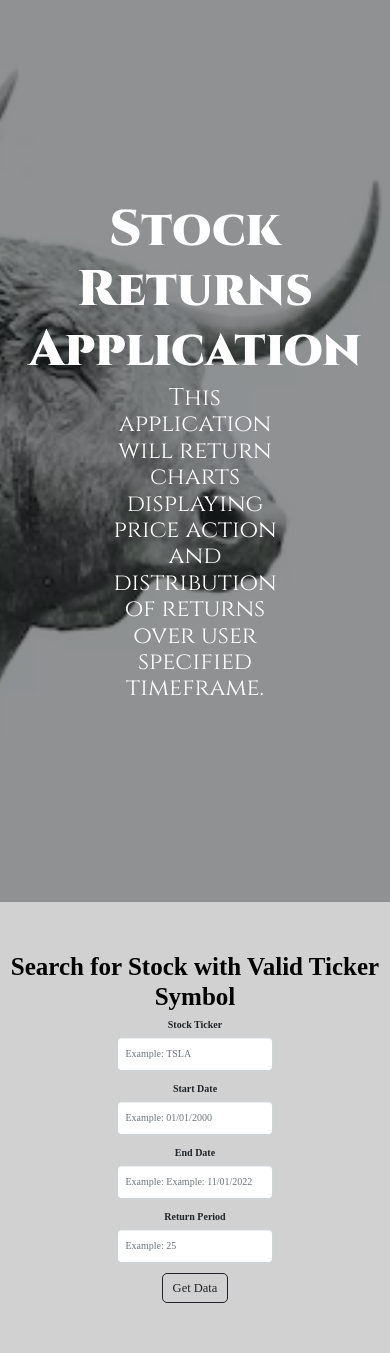
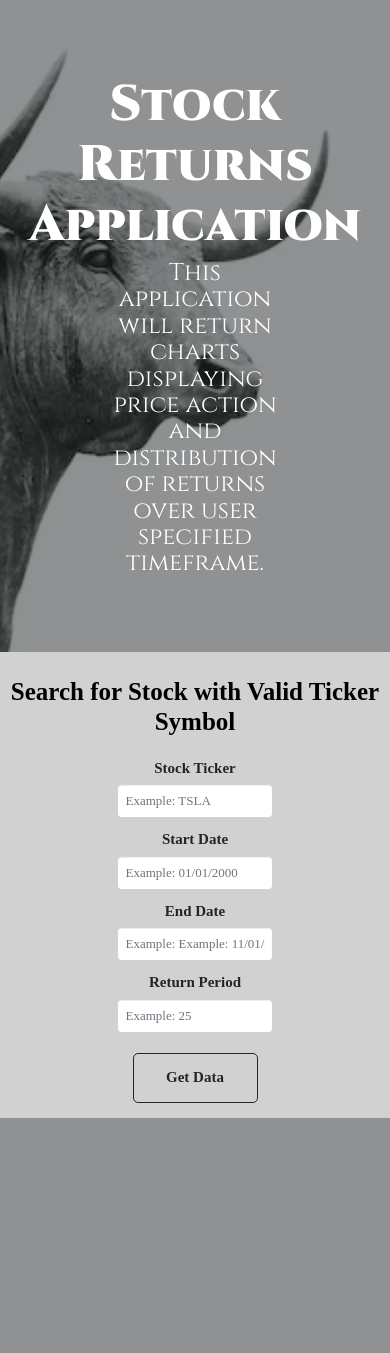
Before and after one commit to adrevezzo/stock_returns, a Flask app: page / in a window 390 px wide. After the commit the page ends 1118 px from the top, so only its background shows below. Run offline with Flask 2, Linux system fonts and the light colour scheme; some libraries are stand-ins or nearby versions; some web fonts are replaced.

Commit message:
reformat form control, labels, button, add breakpoint padding change for bg image

```diff
--- a/static/css/style1.css
+++ b/static/css/style1.css
@@ -1,5 +1,6 @@
 body {
   font-family: 'Sawarabi Mincho', serif;
+  margin: 0;
   text-align: center;
   background-color: #d1d1d1;
 }
@@ -16,11 +17,11 @@
   background-size: cover;
   isolation: isolate;
   position: relative;
-  padding: 200px 0 200px;
+  padding: 150px 0 150px;
 }
 
 .hero::after {
-  content:'';
+  content: '';
   position: absolute;
   z-index: -1;
   inset: 0;
@@ -39,18 +40,10 @@
 .subheading {
   color: white;
   font-family: 'Cinzel', serif;
-  font-size:24px;
+  font-size: 24px;
   font-weight: 300;
   line-height: 1.1;
   margin: 0 25%;
-}
-
-.input-form-all {
-  margin: 50px 0;
-}
-
- .input-form {
-   margin: 0 30%;
 }
 
 .section-heading {
@@ -58,5 +51,34 @@
   font-weight: bold;
   font-size: 2.5rem;
   line-height: 1.2;
+  padding-bottom: 15px;
+}
 
+.input-form-all {
+  margin: 25px 0 15px;
 }
+
+.input-form {
+  margin: 0 30%;
+}
+
+.form-label {
+  font-size: 1.5rem;
+}
+
+.form-control {
+  font-size: 1.3rem;
+}
+
+#getStockDataButton {
+  margin-top: 10px;
+  font-size: 1.5rem;
+  font-weight: bold;
+  height: 50px;
+  width: 125px;
+}
+@media (max-width: 995px) {
+  .hero {
+    padding: 75px 0 75px;
+  }
+}
--- a/templates/index.html
+++ b/templates/index.html
@@ -36,7 +36,7 @@
         <input class="form-control" type="text" name="ret_period" placeholder="Example: 25">
       </div>
       <div class="mb-3">
-        <button type="submit" class="btn btn-lg btn-outline-dark" id="sendMessageButton">Get Data</button>
+        <button type="submit" class="btn btn-lg btn-outline-dark" id="getStockDataButton">Get Data</button>
       </div>
     </form>
   </div>
```
Lines whose indentation alone changed are shown as unchanged.
